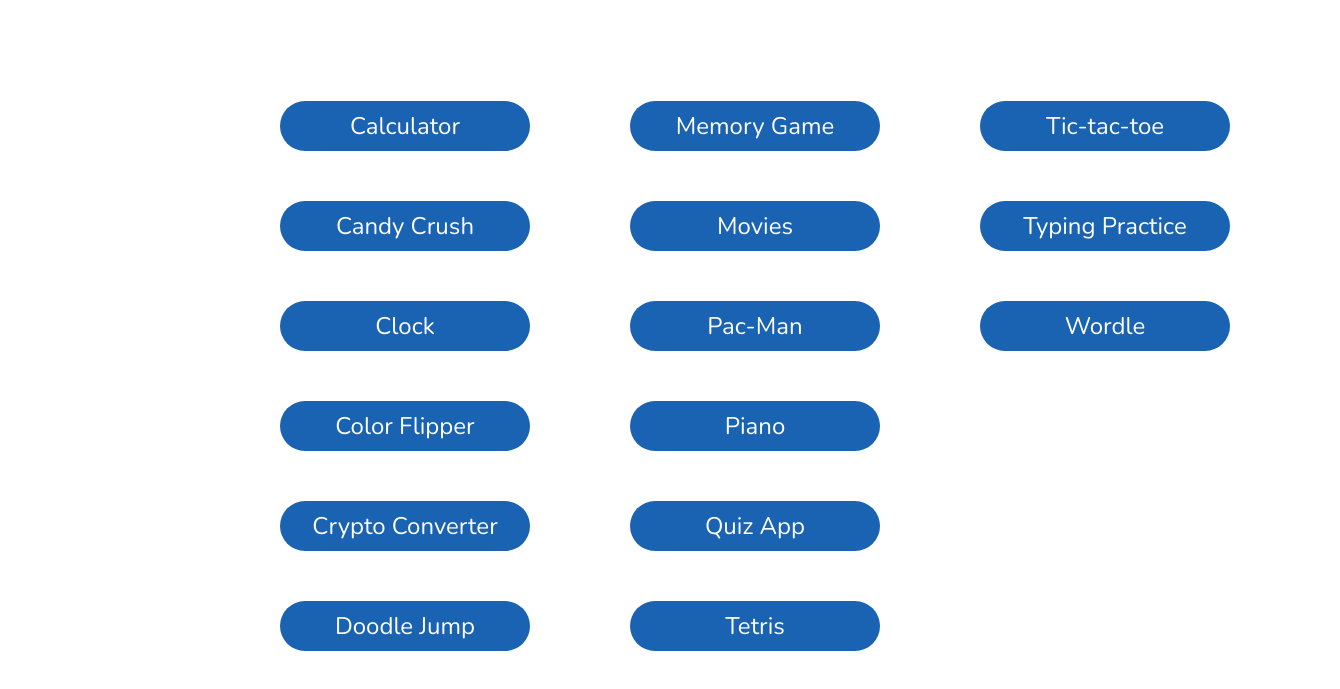
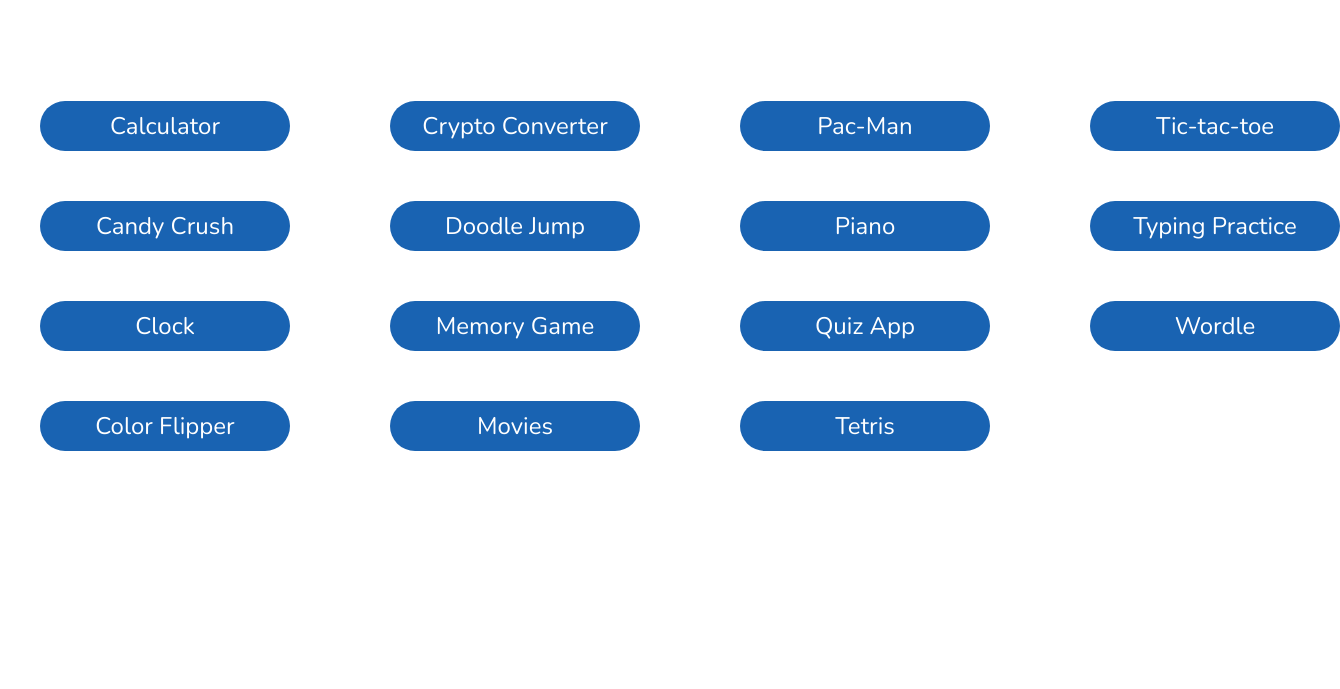
Before and after one commit to derekprieur/portfolio-main, a plain HTML site: page Pages/projects.html in a window 1280 px wide. Shown: the part 53-742 px from the top of the page, 1340 px wide, since content can reach past the window. Drawn offline with nearby package versions, Linux system fonts and the light colour scheme.

Commit message:
updated project display

```diff
--- a/src/styles.css
+++ b/src/styles.css
@@ -317,8 +317,8 @@
     flex-wrap: wrap;
     list-style-type: none;
     font-size: 24px;
-    width: 800px;
-    height: 80vh;
+    width: 100vw;
+    height: 60vh;
 }
 
 .project-item {
```
